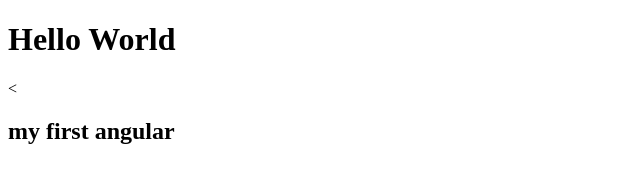
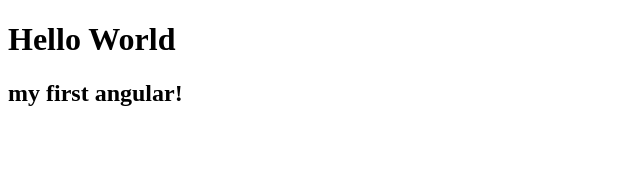
Before and after one commit to Khalid-alaka/new, a plain HTML site: page index.html in a window 1280 px wide. Shown: the whole page, without its empty margins (0-640 px from the left). Drawn offline with Linux system fonts and the light colour scheme.

Commit message:
Next version of web file.

```diff
--- a/index.html
+++ b/index.html
@@ -6,7 +6,7 @@
   </head>
   <body>
   <h1>Hello World </h1>
-  <<h2>my first angular</h2>
+  <h2>my first angular!</h2>
 
   </body>
 </html>
```
